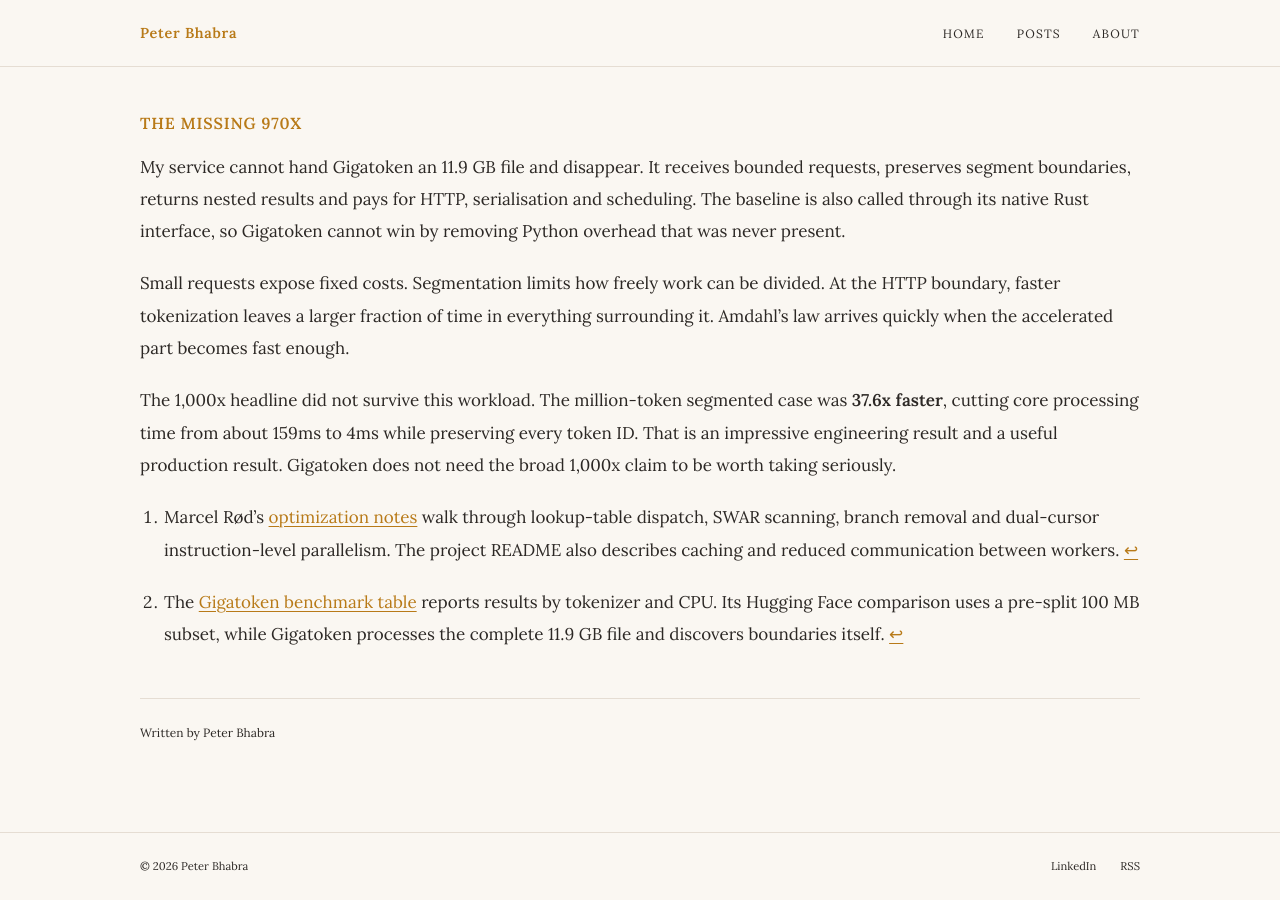
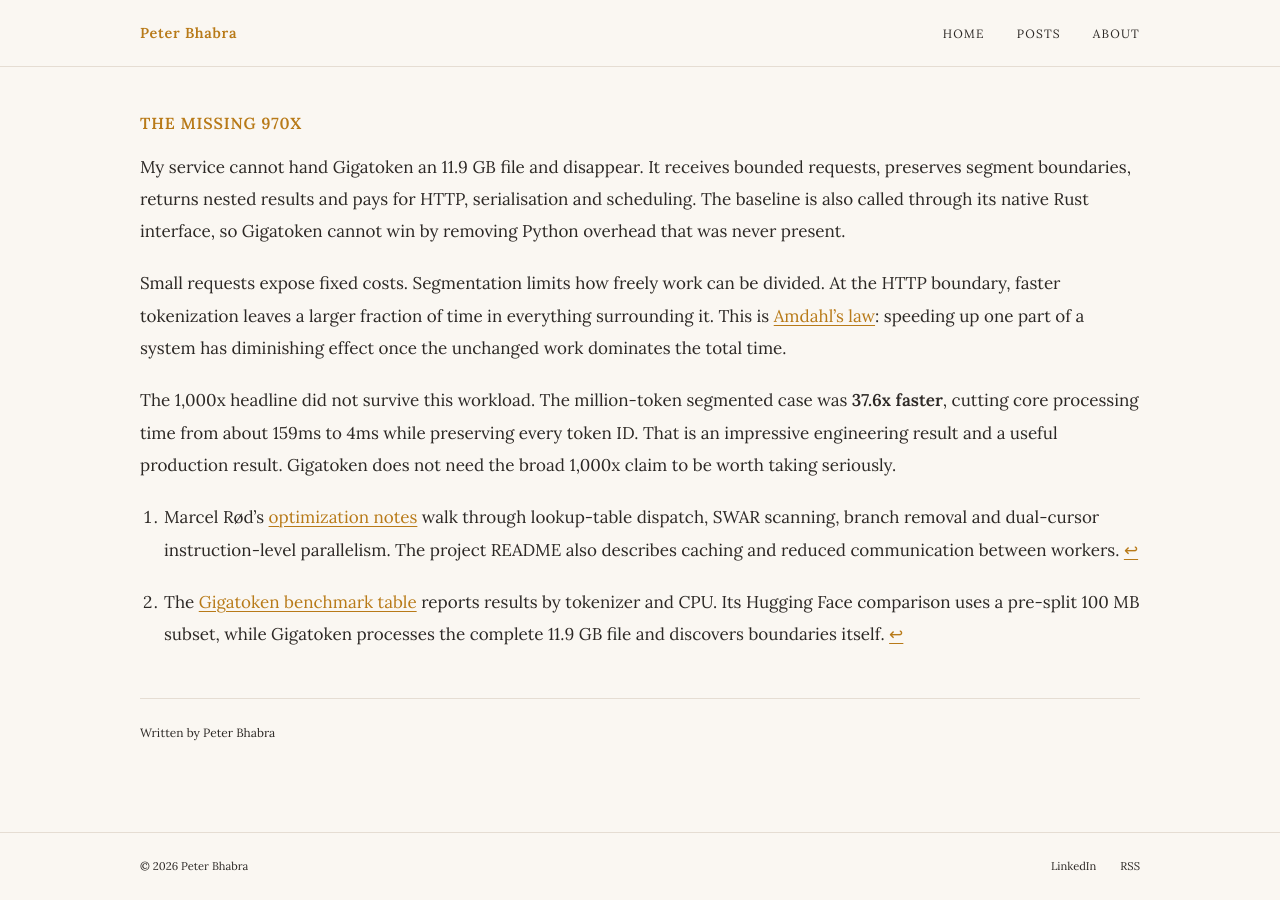
Before and after one commit to pjb157/blog, a Jekyll site: the page built from _posts/2026-07-24-gigatoken-thousand-times-faster.md, in a window 1280 px wide and 900 px high, scrolled down 2096 px. Built offline with Jekyll 4.4.1, drawn with Linux system fonts in a browser that asks for light colours.

Commit message:
docs: explain Amdahl's law in benchmark analysis

```diff
--- a/_posts/2026-07-24-gigatoken-thousand-times-faster.md
+++ b/_posts/2026-07-24-gigatoken-thousand-times-faster.md
@@ -44,7 +44,7 @@ Gigatoken sustained roughly 168 to 238 million tokens per second as the batch gr
 
 My service cannot hand Gigatoken an 11.9 GB file and disappear. It receives bounded requests, preserves segment boundaries, returns nested results and pays for HTTP, serialisation and scheduling. The baseline is also called through its native Rust interface, so Gigatoken cannot win by removing Python overhead that was never present.
 
-Small requests expose fixed costs. Segmentation limits how freely work can be divided. At the HTTP boundary, faster tokenization leaves a larger fraction of time in everything surrounding it. Amdahl's law arrives quickly when the accelerated part becomes fast enough.
+Small requests expose fixed costs. Segmentation limits how freely work can be divided. At the HTTP boundary, faster tokenization leaves a larger fraction of time in everything surrounding it. This is [Amdahl's law](https://docs.nvidia.com/cuda/cuda-c-best-practices-guide/index.html#strong-scaling-and-amdahl-s-law): speeding up one part of a system has diminishing effect once the unchanged work dominates the total time.
 
 The 1,000x headline did not survive this workload. The million-token segmented case was **37.6x faster**, cutting core processing time from about 159ms to 4ms while preserving every token ID. That is an impressive engineering result and a useful production result. Gigatoken does not need the broad 1,000x claim to be worth taking seriously.
 
```
